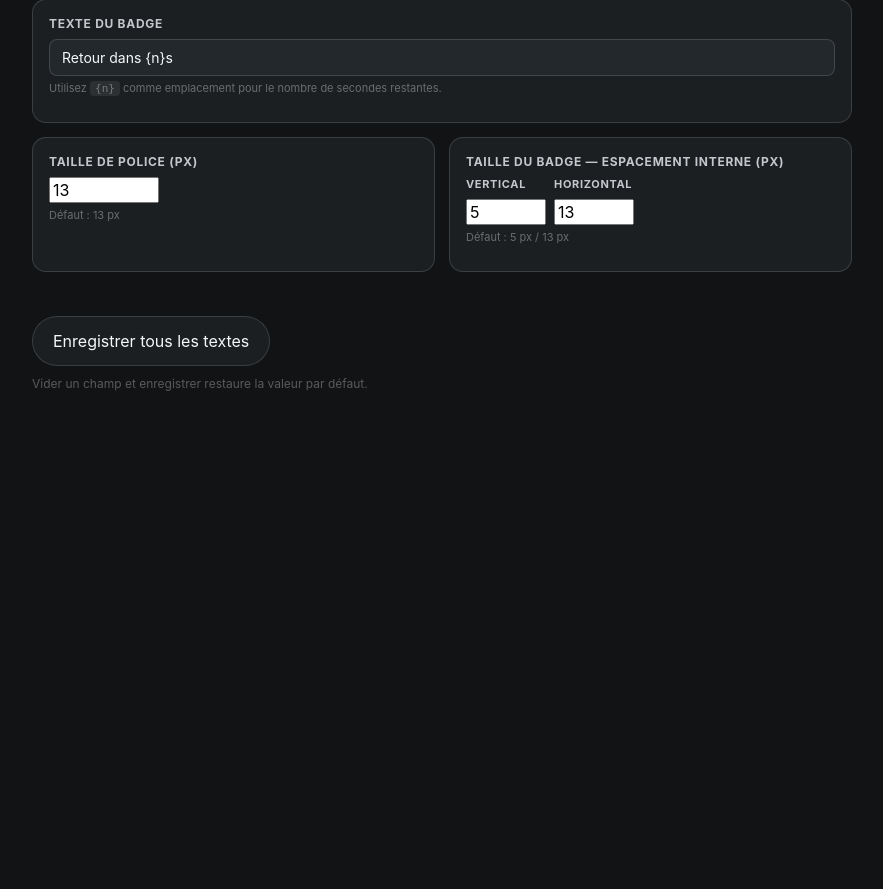
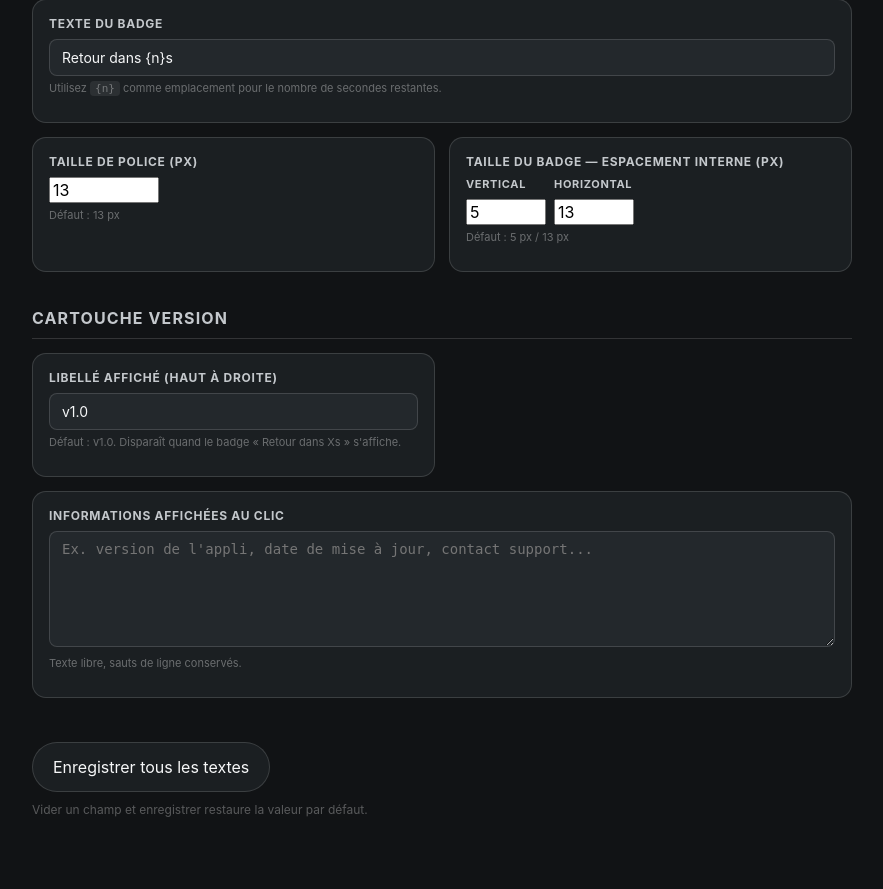
Before and after one commit to Pictotem/pictotem, a Flask app: page /admin/texts in a window 1280 px wide. Shown: the part 2598-3487 px from the top of the page, without its empty margins (198-1081 px from the left). Before the commit the page ends 2989 px from the top, so only its background shows below. Run offline with Flask 3, Linux system fonts and the light colour scheme; the visitor is signed in with stand-in values (Sample User, id 1); data that the repository does not hold is empty; parts of the project's set-up code (start-up, migrations or seed data) failed here and were passed over; some libraries are stand-ins or nearby versions.

Commit message:
Ajoute un cartouche version (kiosque) + fenêtre d'infos réglable en B-O
- Nouveau cartouche #versionBadge en haut à droite de l'écran kiosque
  (libellé réglable, ex. "v1.0"), à côté du titre de l'app.
- Clic sur le cartouche -> fenêtre modale (#versionModal) affichant un
  texte libre multi-lignes réglable depuis /admin/texts.
- Le cartouche se masque automatiquement pendant l'affichage du badge
  "Retour dans Xs" (startIdleTimer()/stopIdleTimer() dans app.js) et
  réapparaît quand celui-ci disparaît.
- app.py : _about_settings() (about.version_label / about.info_text),
  branché sur index() et sur GET/POST /admin/texts.
- admin_texts.html : nouvelle section "Cartouche version" (libellé +
  texte multi-lignes).
- Testé via Flask test_client (rendu index/admin_texts, round-trip
  POST -> DB -> affichage), node --check sur app.js.

```diff
--- a/app/app.py
+++ b/app/app.py
@@ -139,6 +139,16 @@ def get_top_bar_settings() -> dict:
     }
 
 
+def _about_settings() -> dict:
+    """Cartouche 'version' en haut à droite du kiosque : libellé affiché +
+    texte libre affiché dans la fenêtre au clic, réglables depuis
+    /admin/texts — voir #versionBadge/#versionModal dans index.html."""
+    return {
+        'version_label': get_setting('about.version_label', '') or 'v1.0',
+        'info_text':     get_setting('about.info_text', ''),
+    }
+
+
 def get_bottom_bar_sizes() -> dict:
     """Tailles (px) réglables depuis /admin/texts pour le texte de droite et le
     QR code de la barre du bas — surchargent right_message_font_size_px /
@@ -339,6 +349,7 @@ def index():
         photo_strip=CONFIG.get('capture', {}).get('photo_strip', {}),
         tags_enabled=get_setting('tags.enabled', '0') == '1',
         buttons=_buttons_settings(),
+        about=_about_settings(),
     )
 
 
@@ -1109,6 +1120,11 @@ def admin_texts():
         if re.match(r'^#[0-9a-fA-F]{6}$', top_bar_color):
             set_setting('ui.top_bar_color', top_bar_color)
 
+        version_label = (request.form.get('about_version_label') or '').strip()
+        set_setting('about.version_label', version_label)
+        info_text = (request.form.get('about_info_text') or '').strip()
+        set_setting('about.info_text', info_text)
+
         return redirect(url_for('admin_texts', ok='Paramètres mis à jour.'))
     return render_template('admin_texts.html', config=CONFIG,
                            texts=get_ui_texts(),
@@ -1122,6 +1138,7 @@ def admin_texts():
                            hide_print_button=get_setting('ui.hide_print_button', '0') == '1',
                            bottom_bar_sizes=get_bottom_bar_sizes(),
                            top_bar=get_top_bar_settings(),
+                           about=_about_settings(),
                            alert_success=request.args.get('ok'),
                            alert_error=request.args.get('err'))
 
--- a/app/static/style.css
+++ b/app/static/style.css
@@ -227,6 +227,27 @@ button, input, a { font: inherit; }
 .brand {
   font-size: 28px;
   font-weight: 700;
+}
+
+/* Cartouche version, haut à droite — clic = fenêtre d'infos (voir #versionModal
+   dans index.html et app.js). Masqué pendant le badge "Retour dans Xs" (même
+   emplacement visuel), voir startIdleTimer()/stopIdleTimer() dans app.js. */
+.version-badge {
+  font-size: 12px;
+  font-weight: 600;
+  color: rgba(255,255,255,.65);
+  background: rgba(0,0,0,.35);
+  padding: 5px 13px;
+  border-radius: 999px;
+  border: 1px solid rgba(255,255,255,.14);
+  backdrop-filter: blur(6px);
+  cursor: pointer;
+  user-select: none;
+  pointer-events: auto;
+}
+.version-badge:hover {
+  color: rgba(255,255,255,.9);
+  border-color: rgba(255,255,255,.3);
 }
 
 @keyframes arrowBlink {
--- a/app/templates/admin_texts.html
+++ b/app/templates/admin_texts.html
@@ -260,6 +260,24 @@
       </div>
     </div>
 
+    <div class="text-section">
+      <h2>Cartouche version</h2>
+      <div class="text-fields">
+        <div class="text-field">
+          <label class="field-label" for="about_version_label">Libellé affiché (haut à droite)</label>
+          <input type="text" id="about_version_label" name="about_version_label"
+                 value="{{ about.version_label }}" placeholder="v1.0">
+          <p class="field-default">Défaut : v1.0. Disparaît quand le badge « Retour dans Xs » s'affiche.</p>
+        </div>
+        <div class="text-field" style="grid-column:1/-1">
+          <label class="field-label" for="about_info_text">Informations affichées au clic</label>
+          <textarea id="about_info_text" name="about_info_text" rows="6"
+                    placeholder="Ex. version de l'appli, date de mise à jour, contact support...">{{ about.info_text }}</textarea>
+          <p class="field-default">Texte libre, sauts de ligne conservés.</p>
+        </div>
+      </div>
+    </div>
+
     <button type="submit" class="action-btn primary" style="margin-top:8px">Enregistrer tous les textes</button>
     <p class="reset-hint" style="margin-top:10px;font-size:12px;color:rgba(255,255,255,.3);">
       Vider un champ et enregistrer restaure la valeur par défaut.
```
Also changed, not shown: app/static/app.js (+20 -0 lines), app/templates/index.html (+32 -0 lines).
